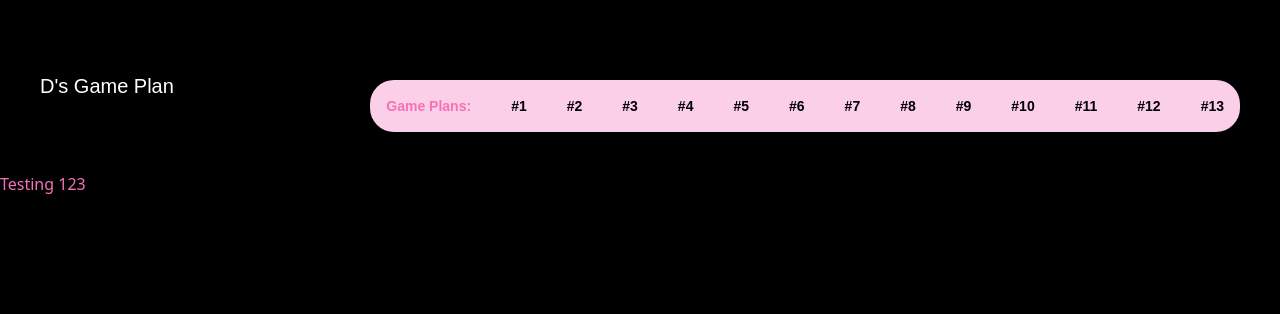
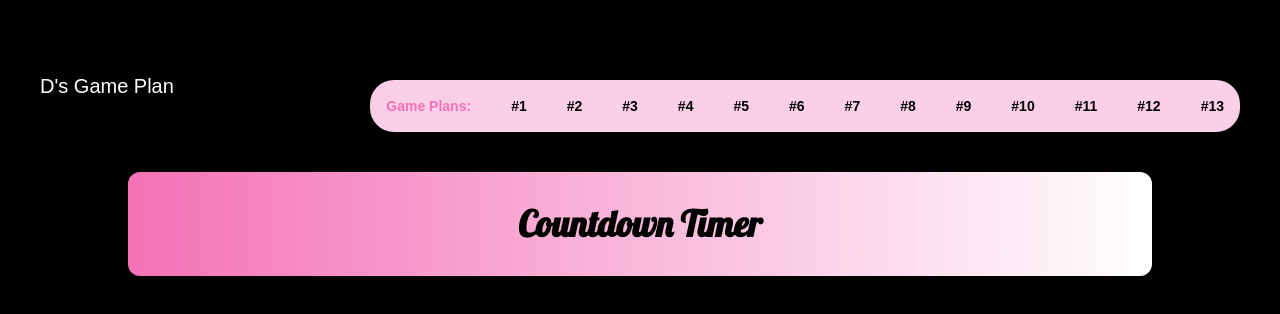
Before and after one commit to Davonne007-TX/game-plan, a React (Vite) app: page /countDown in a window 1280 px wide. Shown: the top 314 px of the page. Built offline with nearby package versions, Linux system fonts and the light colour scheme; a web font is replaced by a local one.

Commit message:
setup UI for project, define state

```diff
--- a/src/components/more-examples/CountDown/CountDownTimer.jsx
+++ b/src/components/more-examples/CountDown/CountDownTimer.jsx
@@ -1,7 +1,9 @@
+import Timer from "./Timer";
+
 export default function CountDownTimer() {
   return (
-    <main>
-      <h1 className="text-pink-400">Testing 123</h1>
+    <main className="max-w-5xl bg-gradient-to-r from-pink-400 to-white p-8 rounded-xl ml-auto mr-auto">
+      <Timer />
     </main>
   );
 }
--- /dev/null
+++ b/src/components/more-examples/CountDown/Timer.jsx
@@ -0,0 +1,14 @@
+import { useState } from "react";
+
+export default function Timer() {
+  const [eventName, setEventName] = useState("");
+  const [eventDate, setEventDate] = useState("");
+  const [countDownStarted, setCountDownStarted] = useState("");
+  const [timeRemaining, setTimeRemaining] = useState(0);
+
+  return (
+    <section className="flex-time">
+      <h1 className="font-bold font-lobster text-4xl">Countdown Timer</h1>
+    </section>
+  );
+}
```
